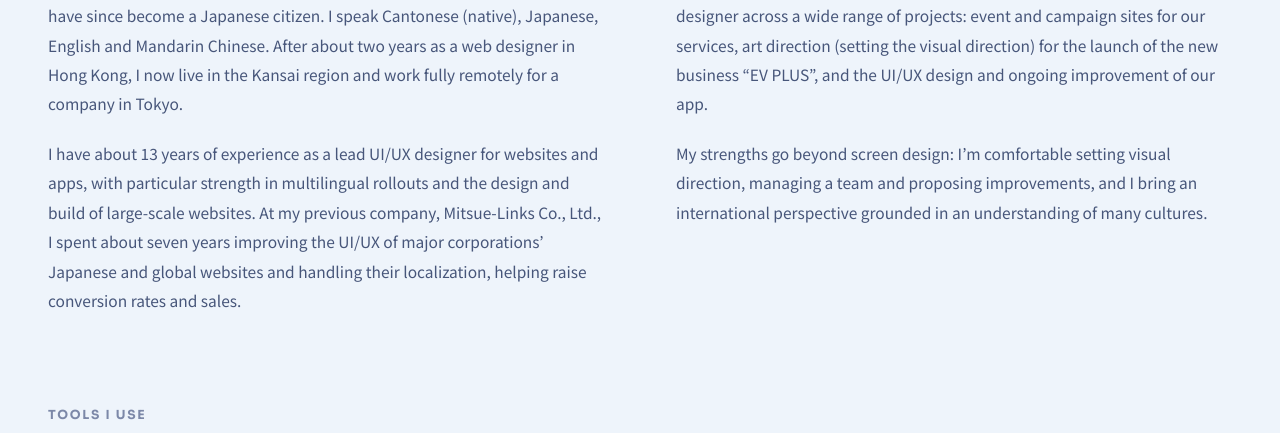
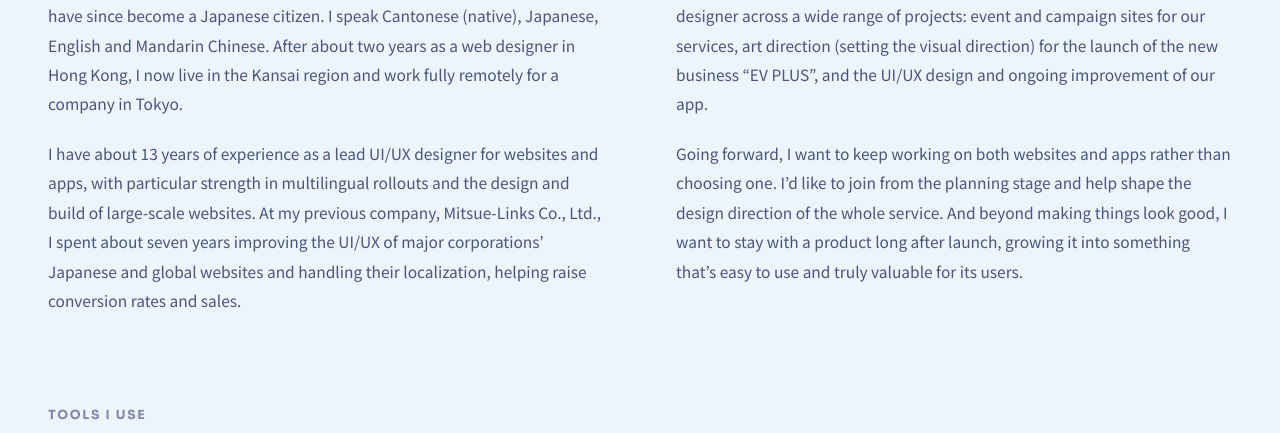
Before and after one commit to kaiusuigary/portfolio, an Astro site: page /en in a window 1280 px wide. Shown: the part 1300-1733 px from the top of the page. Built offline with nearby package versions, Linux system fonts and the light colour scheme; Astro itself is replaced by a stand-in of ours.

Commit message:
About: rewrite the last paragraph as future goals (web + app, upstream, long-term product growth)
Co-Authored-By: Claude Opus 5.5 <noreply@anthropic.com>

```diff
--- a/src/components/About.astro
+++ b/src/components/About.astro
@@ -114,8 +114,8 @@ const tools = [
         </p>
         <p style="margin:0;">
           {t(
-            "画面デザインにとどまらず、ビジュアルの方向性策定やチームマネジメント、改善提案まで柔軟に対応できる点、そして多文化理解に基づいた国際的な視点が強みです。",
-            "My strengths go beyond screen design: I’m comfortable setting visual direction, managing a team and proposing improvements, and I bring an international perspective grounded in an understanding of many cultures.",
+            "これからもWebサイトとアプリ、どちらかに絞らず両方に関わっていきたいと考えています。企画の段階から加わり、サービス全体のデザインの方向性を決めるところから担いたい。そして見た目を整えるだけでなく、ユーザーにとって使いやすく、価値のあるプロダクトになるよう、リリース後も長く関わりながら育て続けていきたいです。",
+            "Going forward, I want to keep working on both websites and apps rather than choosing one. I’d like to join from the planning stage and help shape the design direction of the whole service. And beyond making things look good, I want to stay with a product long after launch, growing it into something that’s easy to use and truly valuable for its users.",
           )}
         </p>
       </div>
```
